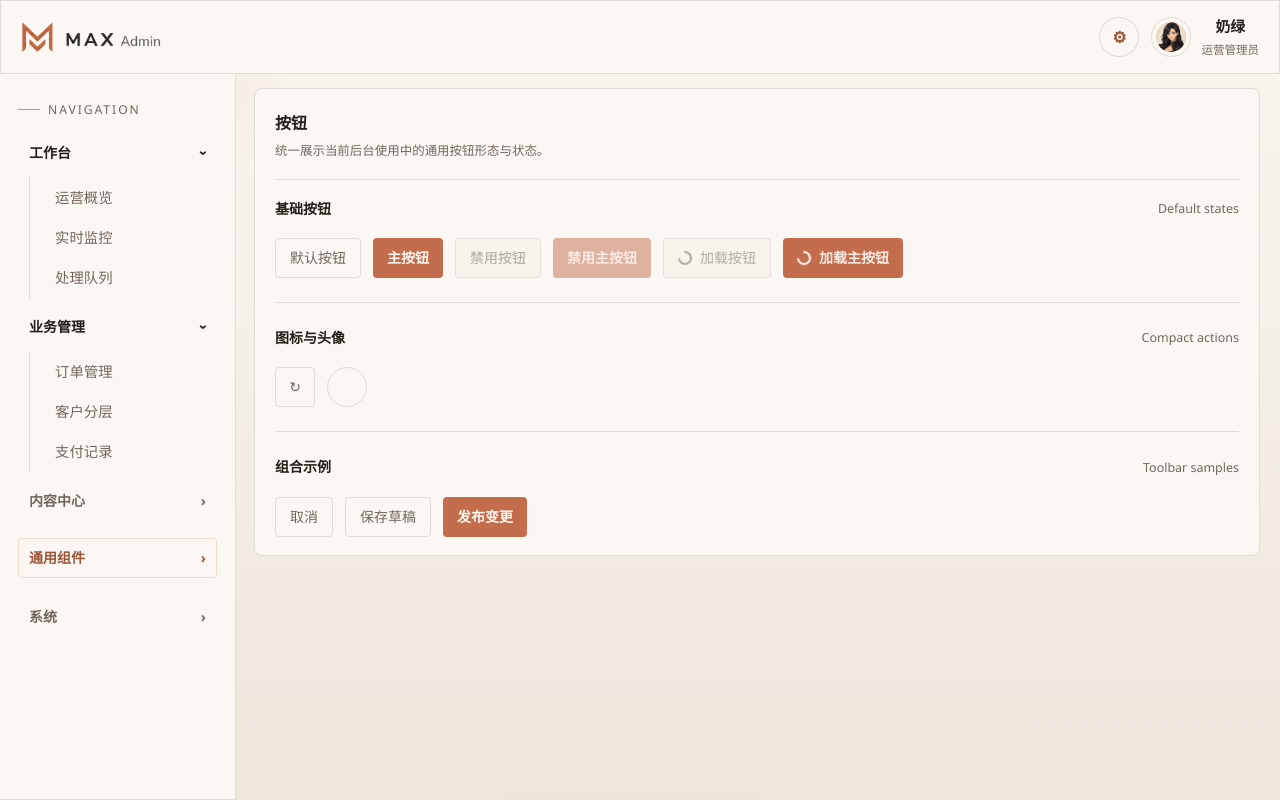
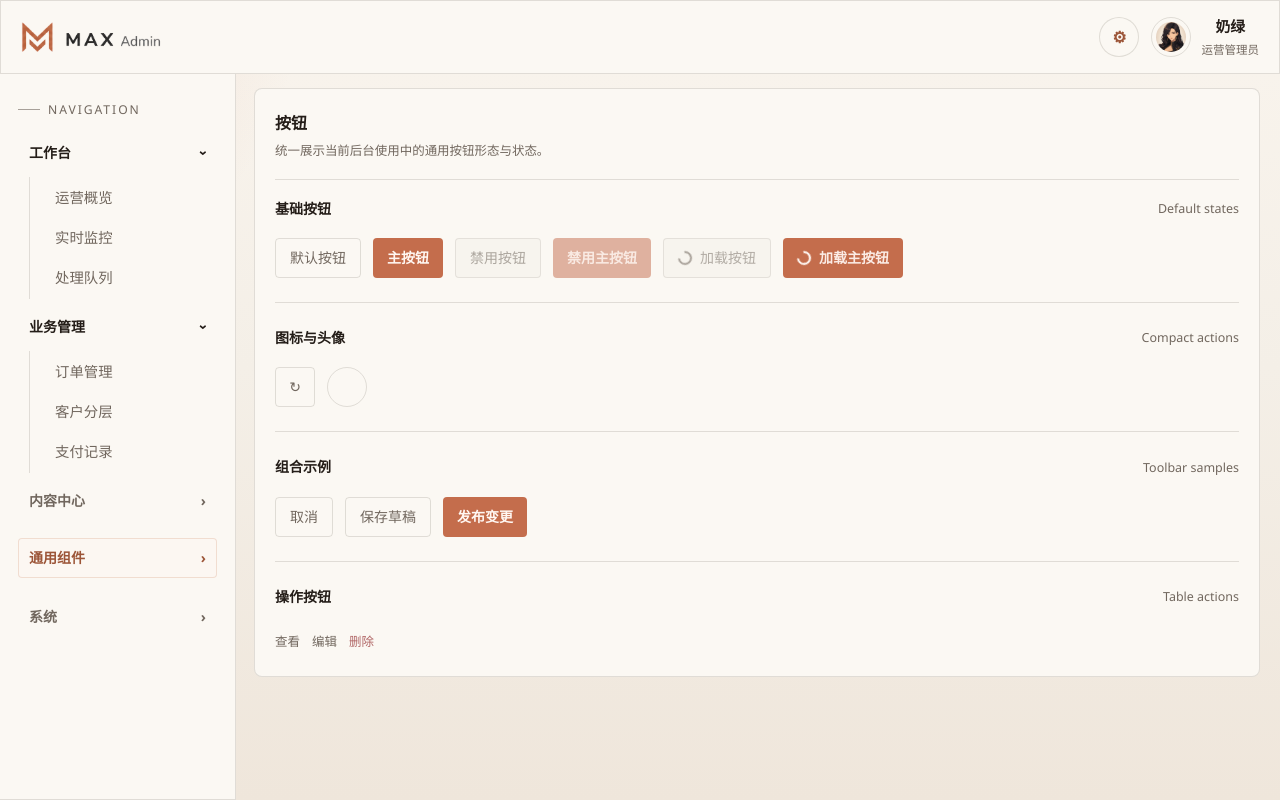
Before and after one commit to mad2354776980-netizen/admin, a Vue app: page /components/buttons in a window 1280 px wide. Built offline with nearby package versions, Linux system fonts and the light colour scheme.

Commit message:
Add action button examples to gallery

```diff
--- a/src/views/ButtonGalleryView.vue
+++ b/src/views/ButtonGalleryView.vue
@@ -52,6 +52,18 @@
           <UiButton variant="primary">发布变更</UiButton>
         </div>
       </section>
+
+      <section class="showcase-section">
+        <div class="section-head">
+          <strong>操作按钮</strong>
+          <span>Table actions</span>
+        </div>
+        <div class="button-row">
+          <UiButton class="table-action-button">查看</UiButton>
+          <UiButton class="table-action-button">编辑</UiButton>
+          <UiButton class="table-action-button table-action-button-danger">删除</UiButton>
+        </div>
+      </section>
     </div>
   </section>
 </template>
```
